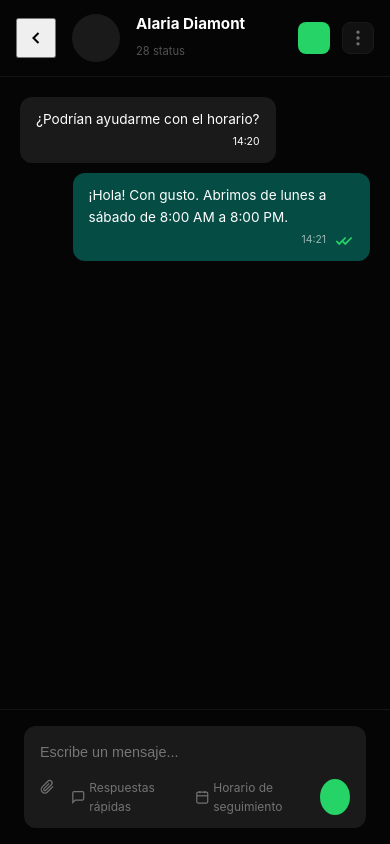
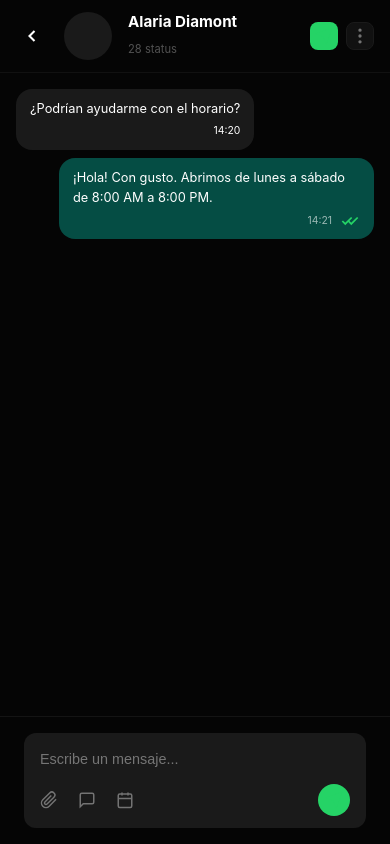
Before and after one commit to yisus0207/Kovi, a Next.js app: page /dashboard/inbox in a window 390 px wide. Both pictures are taken after a click on the element 195 px from the left and 191 px from the top of the page. Built offline with nearby package versions, Linux system fonts and the light colour scheme; a web font is replaced by a local one.

Commit message:
Refinamiento estético: Composer minimalista y header transparente premium

```diff
--- a/app/dashboard/dashboard.module.css
+++ b/app/dashboard/dashboard.module.css
@@ -205,12 +205,12 @@
   }
   .showChat .chatWrapper { transform: translateX(0); }
 
-  .backBtn { display: flex; align-items: center; justify-content: center; width: 40px; height: 40px; }
-  .chatHeader { padding: 12px 16px; gap: 8px; }
-  .chatStats { display: none; } /* Hide stats on mobile header to save space */
+  .backBtn { display: flex; align-items: center; justify-content: center; width: 32px; height: 32px; background: transparent; color: #fff; border: none; }
+  .chatHeader { padding: 10px 16px; gap: 4px; border-bottom: 1px solid #111; }
+  .chatStats { display: none; }
 
-  .messagesContainer { padding: 20px; gap: 10px; }
-  .bubbleLeft, .bubbleRight { max-width: 85%; font-size: 0.85rem; padding: 12px 16px; }
+  .messagesContainer { padding: 16px; gap: 8px; }
+  .bubbleLeft, .bubbleRight { max-width: 88%; font-size: 0.8rem; padding: 10px 14px; border-radius: 16px; }
 
   .mobileNav {
     display: flex; position: fixed; bottom: 0; left: 0; right: 0; height: 70px;
--- a/app/dashboard/inbox/page.tsx
+++ b/app/dashboard/inbox/page.tsx
@@ -105,9 +105,9 @@ export default function InboxPage() {
                 </div>
               </div>
 
-              <div style={{ display: 'flex', gap: '12px' }}>
-                <button className={styles.topAction} style={{ background: '#25d366', color: '#000', border: 'none' }}><Icons.Send /></button>
-                <button className={styles.topAction}><Icons.More /></button>
+              <div style={{ display: 'flex', gap: '8px', alignItems: 'center' }}>
+                <button className={styles.topAction} style={{ background: '#25d366', color: '#000', border: 'none', width: '28px', height: '28px' }}><Icons.Send /></button>
+                <button className={styles.topAction} style={{ width: '28px', height: '28px' }}><Icons.More /></button>
               </div>
             </header>
 
@@ -130,17 +130,13 @@ export default function InboxPage() {
             <footer className={styles.composerWrapper}>
               <div className={styles.composerInner}>
                 <input className={styles.composerInput} placeholder="Escribe un mensaje..." />
-                <div style={{ display: 'flex', justifyContent: 'space-between', marginTop: '12px', alignItems: 'center' }}>
-                  <div style={{ display: 'flex', gap: '16px' }}>
+                <div style={{ display: 'flex', justifyItems: 'center', justifyContent: 'space-between', marginTop: '12px', alignItems: 'center' }}>
+                  <div style={{ display: 'flex', gap: '20px' }}>
                     <Icons.Clip />
-                    <div style={{ display: 'flex', alignItems: 'center', gap: '4px', fontSize: '0.75rem', color: '#737373' }}>
-                      <Icons.Quick /> Respuestas rápidas
-                    </div>
-                    <div style={{ display: 'flex', alignItems: 'center', gap: '4px', fontSize: '0.75rem', color: '#737373' }}>
-                      <Icons.Calendar /> Horario de seguimiento
-                    </div>
+                    <Icons.Quick />
+                    <Icons.Calendar />
                   </div>
-                  <button style={{ background: '#25d366', border: 'none', borderRadius: '50%', width: '36px', height: '36px', display: 'flex', alignItems: 'center', justifyItems: 'center', justifyContent: 'center' }}>
+                  <button style={{ background: '#25d366', border: 'none', borderRadius: '50%', width: '32px', height: '32px', display: 'flex', alignItems: 'center', justifyContent: 'center' }}>
                     <Icons.Send />
                   </button>
                 </div>
```
